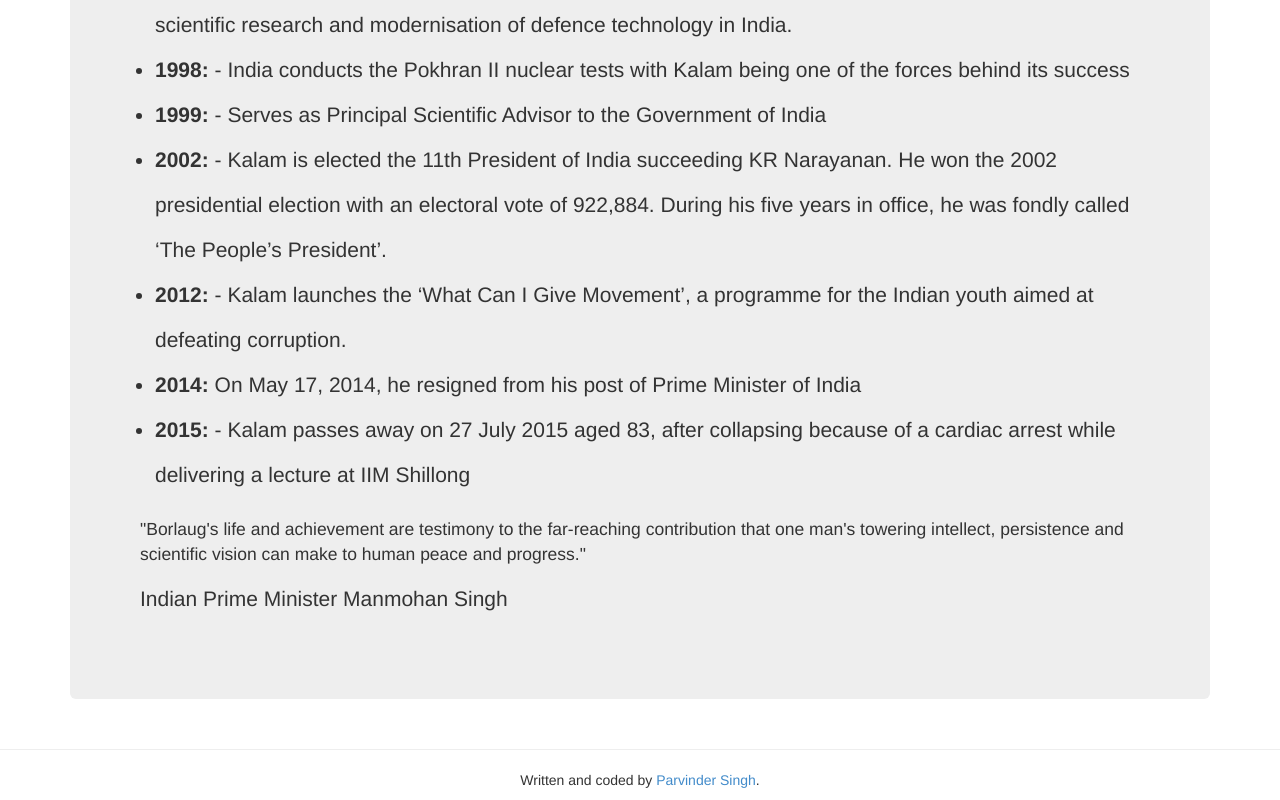
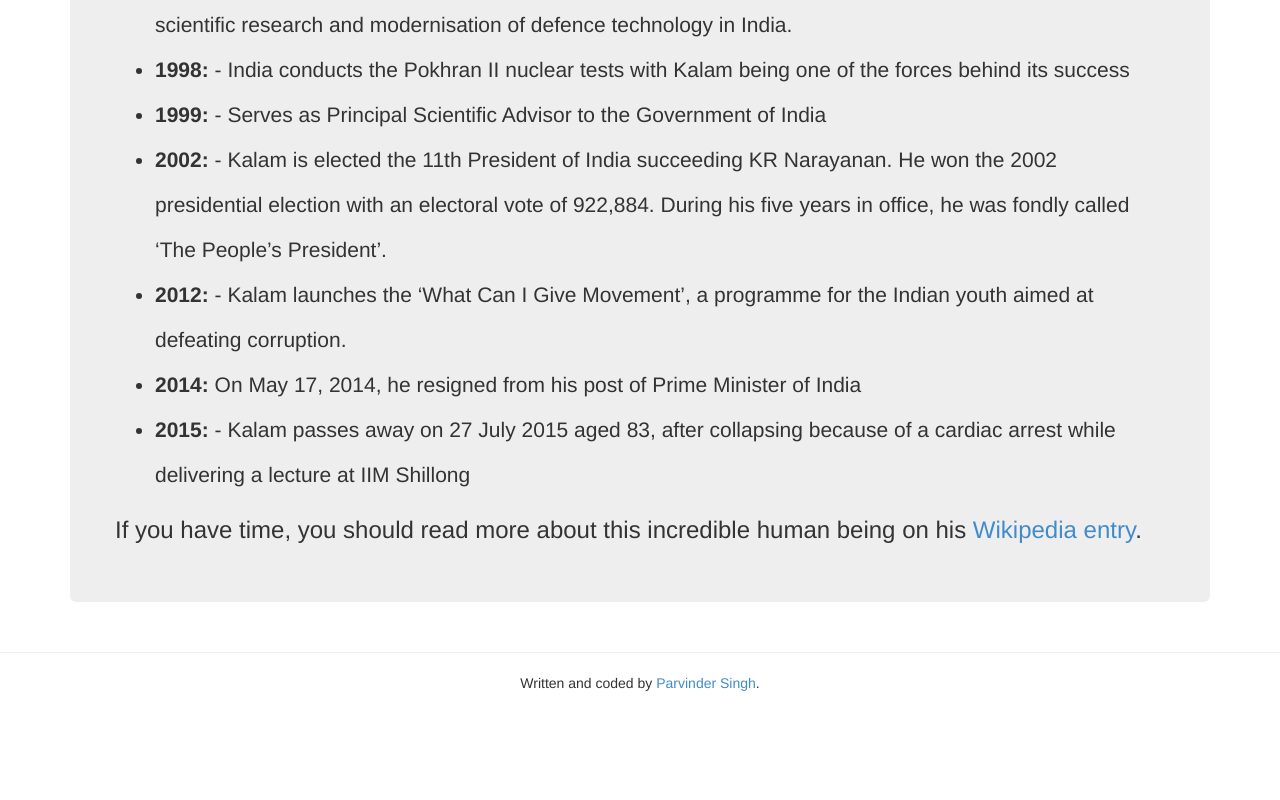
Before and after one commit to parvinder30/Tribute-Page, a plain HTML site: page index.html in a window 1280 px wide. Shown: the part 1488-2288 px from the top of the page. After the commit the page ends 2191 px from the top, so only its background shows below. Drawn offline with nearby package versions, Linux system fonts and the light colour scheme.

Commit message:
Final Document

```diff
--- a/index.html
+++ b/index.html
@@ -54,10 +54,8 @@
                         <strong>2015:</strong> - Kalam passes away on 27 July 2015 aged 83, after collapsing because of a cardiac arrest while delivering a lecture at IIM Shillong
                     </li>
                 </ul>
-                <blockquote>
-                    <p>"Borlaug's life and achievement are testimony to the far-reaching contribution that one man's towering intellect, persistence and scientific vision can make to human peace and progress."</p>
-                    <footer><cite>Indian Prime Minister Manmohan Singh</cite></footer>
-                </blockquote>
+
+                <h3>If you have time, you should read more about this incredible human being on his <a href="https://en.wikipedia.org/wiki/A._P._J._Abdul_Kalam" target="_blank">Wikipedia entry</a>.</h3>
 
             </div>
         </div>
```
